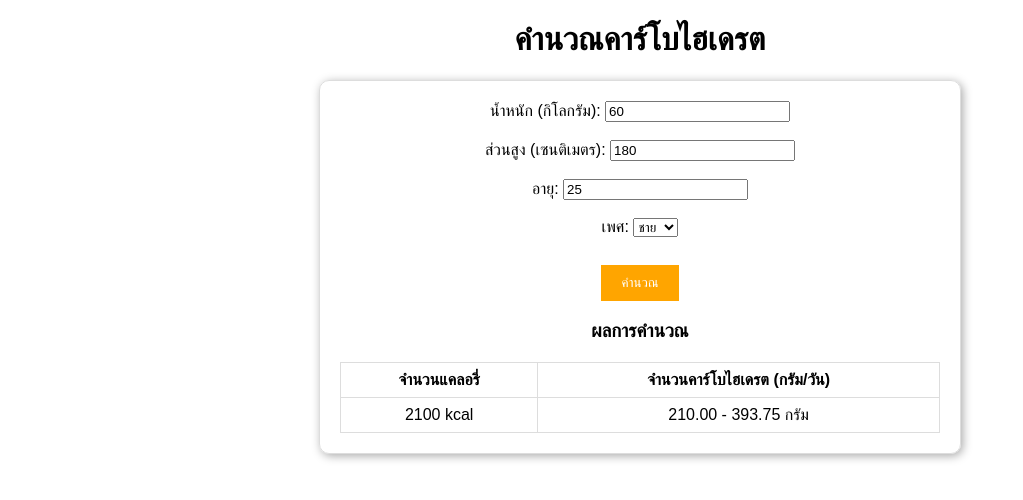
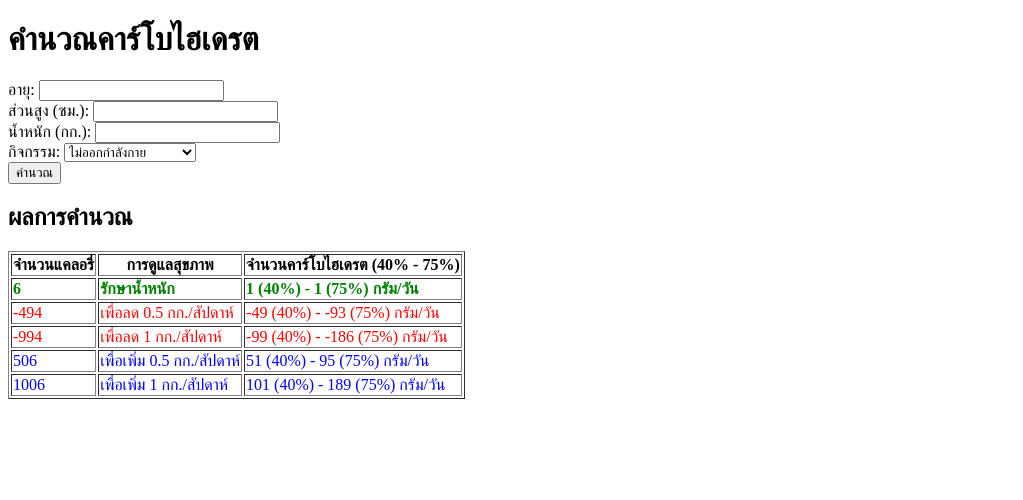
Before and after one commit to Cakezaza007/carbohydrate-calculator, a plain HTML site: page index.html in a window 1280 px wide. Both pictures are taken after a click on the button "คำนวณ". Shown: the whole page, without its empty margins (0-1023 px from the left). Drawn offline with Linux system fonts and the light colour scheme.

Commit message:
Add files via upload

```diff
--- a/index.html
+++ b/index.html
@@ -1,77 +1,74 @@
-<!DOCTYPE html><html lang="th">
+<!DOCTYPE html>
+<html>
 <head>
-    <meta charset="UTF-8">
-    <meta name="viewport" content="width=device-width, initial-scale=1.0">
     <title>คำนวณคาร์โบไฮเดรต</title>
     <style>
-        body {
-            font-family: Arial, sans-serif;
-            text-align: center;
-            margin: 20px;
-        }
-        .container {
-            max-width: 600px;
-            margin: auto;
-            padding: 20px;
-            border: 1px solid #ddd;
-            border-radius: 10px;
-            box-shadow: 2px 2px 10px #aaa;
-        }
-        table {
-            width: 100%;
-            border-collapse: collapse;
-            margin-top: 20px;
-        }
-        th, td {
-            border: 1px solid #ddd;
-            padding: 8px;
-            text-align: center;
-        }
-        .button {
-            background-color: orange;
-            color: white;
-            padding: 10px 20px;
-            border: none;
-            cursor: pointer;
-            margin-top: 10px;
-        }
+        .highlight { color: green; font-weight: bold; }
+        .lose { color: red; }
+        .gain { color: blue; }
     </style>
 </head>
 <body>
     <h1>คำนวณคาร์โบไฮเดรต</h1>
-    <div class="container">
-        <label>น้ำหนัก (กิโลกรัม): <input type="number" id="weight" value="60"></label><br><br>
-        <label>ส่วนสูง (เซนติเมตร): <input type="number" id="height" value="180"></label><br><br>
-        <label>อายุ: <input type="number" id="age" value="25"></label><br><br>
-        <label>เพศ:
-            <select id="gender">
-                <option value="male">ชาย</option>
-                <option value="female">หญิง</option>
+    <form id="calculatorForm">
+        <label>อายุ: <input type="number" id="age"></label><br>
+        <label>ส่วนสูง (ซม.): <input type="number" id="height"></label><br>
+        <label>น้ำหนัก (กก.): <input type="number" id="weight"></label><br>
+        <label>กิจกรรม:
+            <select id="activity">
+                <option value="1.2">ไม่ออกกำลังกาย</option>
+                <option value="1.375">ออกกำลังกายน้อย</option>
+                <option value="1.55">ออกกำลังกายปานกลาง</option>
+                <option value="1.725">ออกกำลังกายหนัก</option>
+                <option value="1.9">ออกกำลังกายหนักมาก</option>
             </select>
-        </label><br><br>
-        <button class="button" onclick="calculateCarbs()">คำนวณ</button>
-        <div id="result"></div>
-    </div>
+        </label><br>
+        <button type="button" onclick="calculate()">คำนวณ</button>
+    </form>
+    <h2>ผลการคำนวณ</h2>
+    <table border="1">
+        <tr>
+            <th>จำนวนแคลอรี่</th>
+            <th>การดูแลสุขภาพ</th>
+            <th>จำนวนคาร์โบไฮเดรต (40% - 75%)</th>
+        </tr>
+        <tbody id="resultTable"></tbody>
+    </table>
+
     <script>
-        function calculateCarbs() {
+        function calculate() {
+            let age = document.getElementById('age').value;
+            let height = document.getElementById('height').value;
             let weight = document.getElementById('weight').value;
-            let calories = weight * 35;
-            let minCarbs = (calories * 0.4) / 4;
-            let maxCarbs = (calories * 0.75) / 4;document.getElementById('result').innerHTML = `
-            <h3>ผลการคำนวณ</h3>
-            <table>
-                <tr>
-                    <th>จำนวนแคลอรี่</th>
-                    <th>จำนวนคาร์โบไฮเดรต (กรัม/วัน)</th>
-                </tr>
-                <tr>
-                    <td>${calories} kcal</td>
-                    <td>${minCarbs.toFixed(2)} - ${maxCarbs.toFixed(2)} กรัม</td>
-                </tr>
-            </table>
-        `;
-    }
-</script>
+            let activity = document.getElementById('activity').value;
 
+            let bmr = 10 * weight + 6.25 * height - 5 * age + 5;
+            let tdee = bmr * activity;
+
+            let goals = [
+                { name: "รักษาน้ำหนัก", cal: tdee, class: "highlight" },
+                { name: "เพื่อลด 0.5 กก./สัปดาห์", cal: tdee - 500, class: "lose" },
+                { name: "เพื่อลด 1 กก./สัปดาห์", cal: tdee - 1000, class: "lose" },
+                { name: "เพื่อเพิ่ม 0.5 กก./สัปดาห์", cal: tdee + 500, class: "gain" },
+                { name: "เพื่อเพิ่ม 1 กก./สัปดาห์", cal: tdee + 1000, class: "gain" }
+            ];
+
+            let resultTable = document.getElementById('resultTable');
+            resultTable.innerHTML = "";
+
+            goals.forEach(goal => {
+                let carbMin = Math.round((goal.cal * 0.4) / 4);
+                let carbMax = Math.round((goal.cal * 0.75) / 4);
+
+                let row = `<tr class='${goal.class}'>
+                    <td>${Math.round(goal.cal)}</td>
+                    <td>${goal.name}</td>
+                    <td>${carbMin} (40%) - ${carbMax} (75%) กรัม/วัน</td>
+                </tr>`;
+
+                resultTable.innerHTML += row;
+            });
+        }
+    </script>
 </body>
 </html>
```
